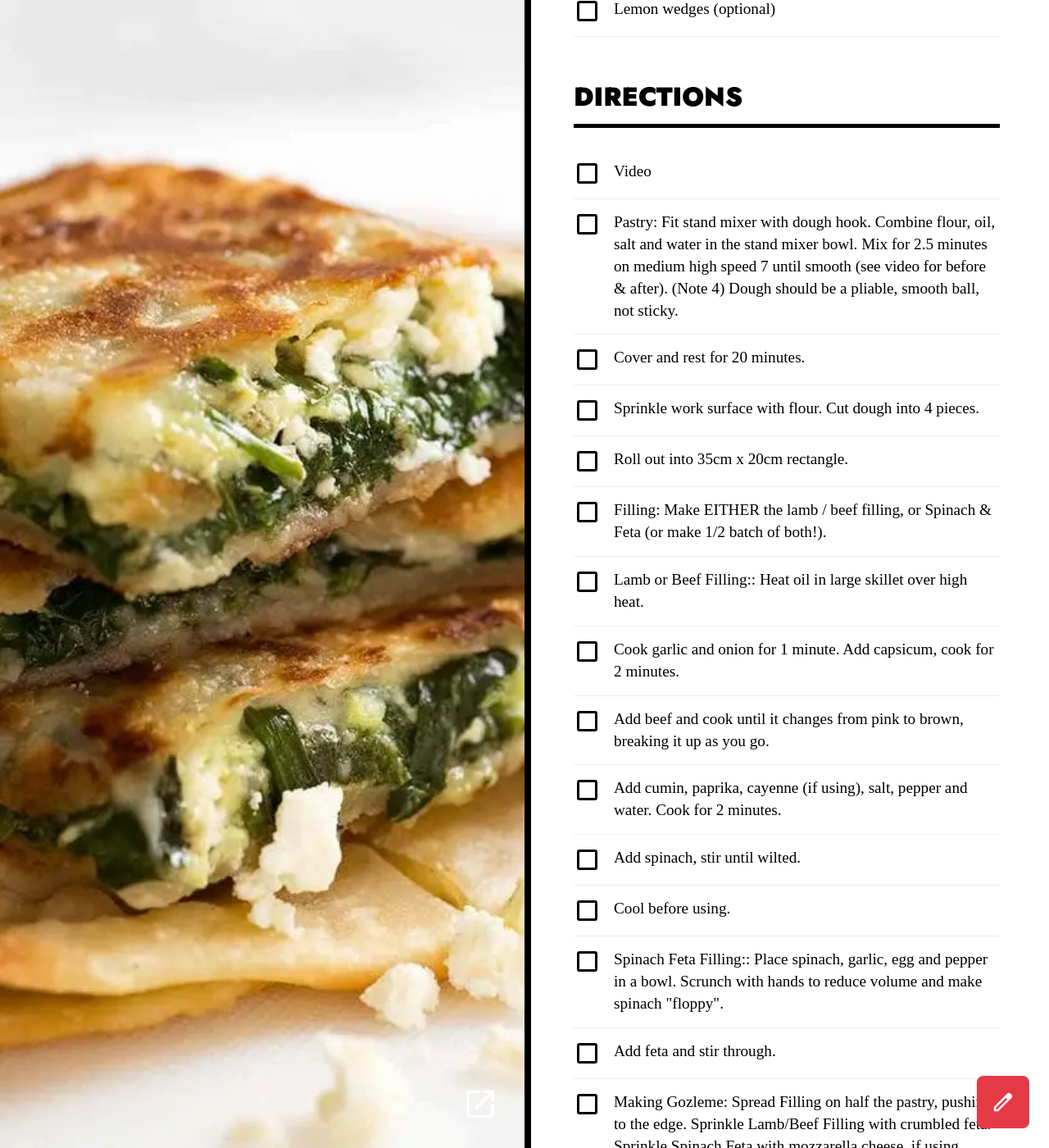
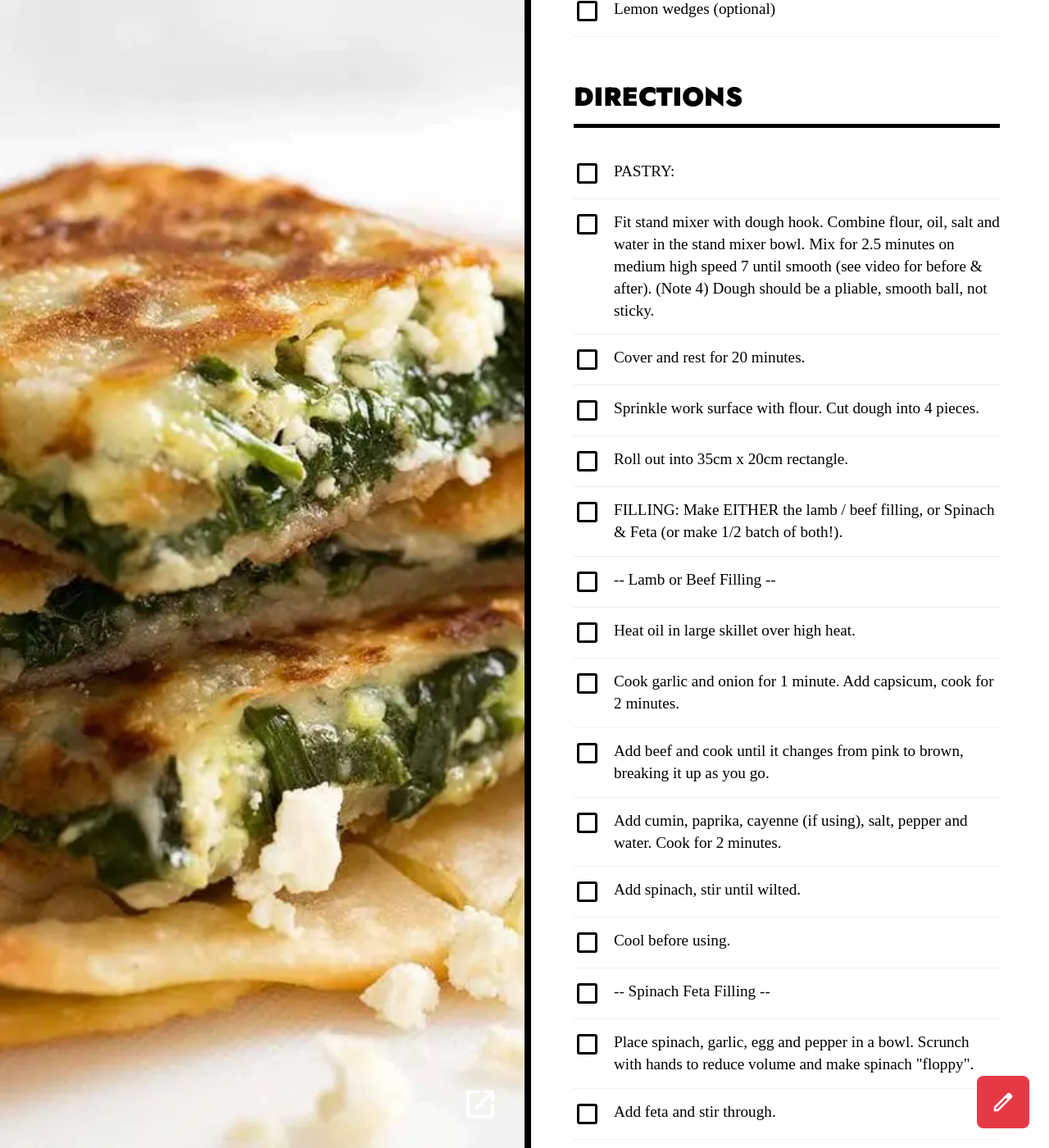
Before and after one commit to amp800/chowdown, a Jekyll site: the page built from _recipes/gozleme.md, in a window 1280 px wide and 1400 px high, scrolled down 2197 px. Shown: the whole window at 82% size. Built offline with Jekyll 4.4.1, drawn with Linux system fonts in a browser that asks for light colours; some of the changed text lies outside the part shown.

Commit message:
Edit recipe _recipes/gozleme.md

```diff
--- a/_recipes/gozleme.md
+++ b/_recipes/gozleme.md
@@ -41,32 +41,35 @@ ingredients:
 - Lemon wedges (optional)
 # ---
 directions:
-- Video
-- 'Pastry: Fit stand mixer with dough hook. Combine flour, oil, salt and water in the stand mixer bowl. Mix for 2.5 minutes
-  on medium high speed 7 until smooth (see video for before & after). (Note 4) Dough should be a pliable, smooth ball, not
-  sticky.'
+- 'PASTRY:'
+- Fit stand mixer with dough hook. Combine flour, oil, salt and water in the stand mixer bowl. Mix for 2.5 minutes on medium
+  high speed 7 until smooth (see video for before & after). (Note 4) Dough should be a pliable, smooth ball, not sticky.
 - Cover and rest for 20 minutes.
 - Sprinkle work surface with flour. Cut dough into 4 pieces.
 - Roll out into 35cm x 20cm rectangle.
-- 'Filling: Make EITHER the lamb / beef filling, or Spinach & Feta (or make 1/2 batch of both!).'
-- 'Lamb or Beef Filling:: Heat oil in large skillet over high heat.'
+- 'FILLING: Make EITHER the lamb / beef filling, or Spinach & Feta (or make 1/2 batch of both!).'
+- -- Lamb or Beef Filling --
+- Heat oil in large skillet over high heat.
 - Cook garlic and onion for 1 minute. Add capsicum, cook for 2 minutes.
 - Add beef and cook until it changes from pink to brown, breaking it up as you go.
 - Add cumin, paprika, cayenne (if using), salt, pepper and water. Cook for 2 minutes.
 - Add spinach, stir until wilted.
 - Cool before using.
-- 'Spinach Feta Filling:: Place spinach, garlic, egg and pepper in a bowl. Scrunch with hands to reduce volume and make spinach
-  "floppy".'
+- -- Spinach Feta Filling --
+- Place spinach, garlic, egg and pepper in a bowl. Scrunch with hands to reduce volume and make spinach "floppy".
 - Add feta and stir through.
-- 'Making Gozleme: Spread Filling on half the pastry, pushing to the edge. Sprinkle Lamb/Beef Filling with crumbled feta.
-  Sprinkle Spinach Feta with mozzarella cheese, if using.'
+- 'MAKING GOZLEME:'
+- Spread Filling on half the pastry, pushing to the edge. Sprinkle Lamb/Beef Filling with crumbled feta. Sprinkle Spinach
+  Feta with mozzarella cheese, if using.
 - Fold other side of pastry over to cover Filling. Press down edges, pressing out excess air pockets trapped inside as you
   go. Use water if needed to seal well.
 - Sprinkle flour on a round pizza paddle (or similar). Slide gozleme onto paddle.
-- 'Cooking: Heat 1.5 tbsp oil in a large skillet over medium high heat. (I usually get 2 pans going)'
+- 'COOKING:'
+- Heat 1.5 tbsp oil in a large skillet over medium high heat. (I usually get 2 pans going)
 - Slide gozleme into skillet. Cook, lightly pressing down (including edges), until deep golden and crispy - about 3 minutes.
   Flip and cook, pressing down lightly, until crispy.
-- 'Serving: Transfer to cutting board. Cut into 6 or 8 pieces.'
+- 'SERVING:'
+- Transfer to cutting board. Cut into 6 or 8 pieces.
 - Serve immediately with lemon wedges, if desired.
 # ---
 notes:
```
